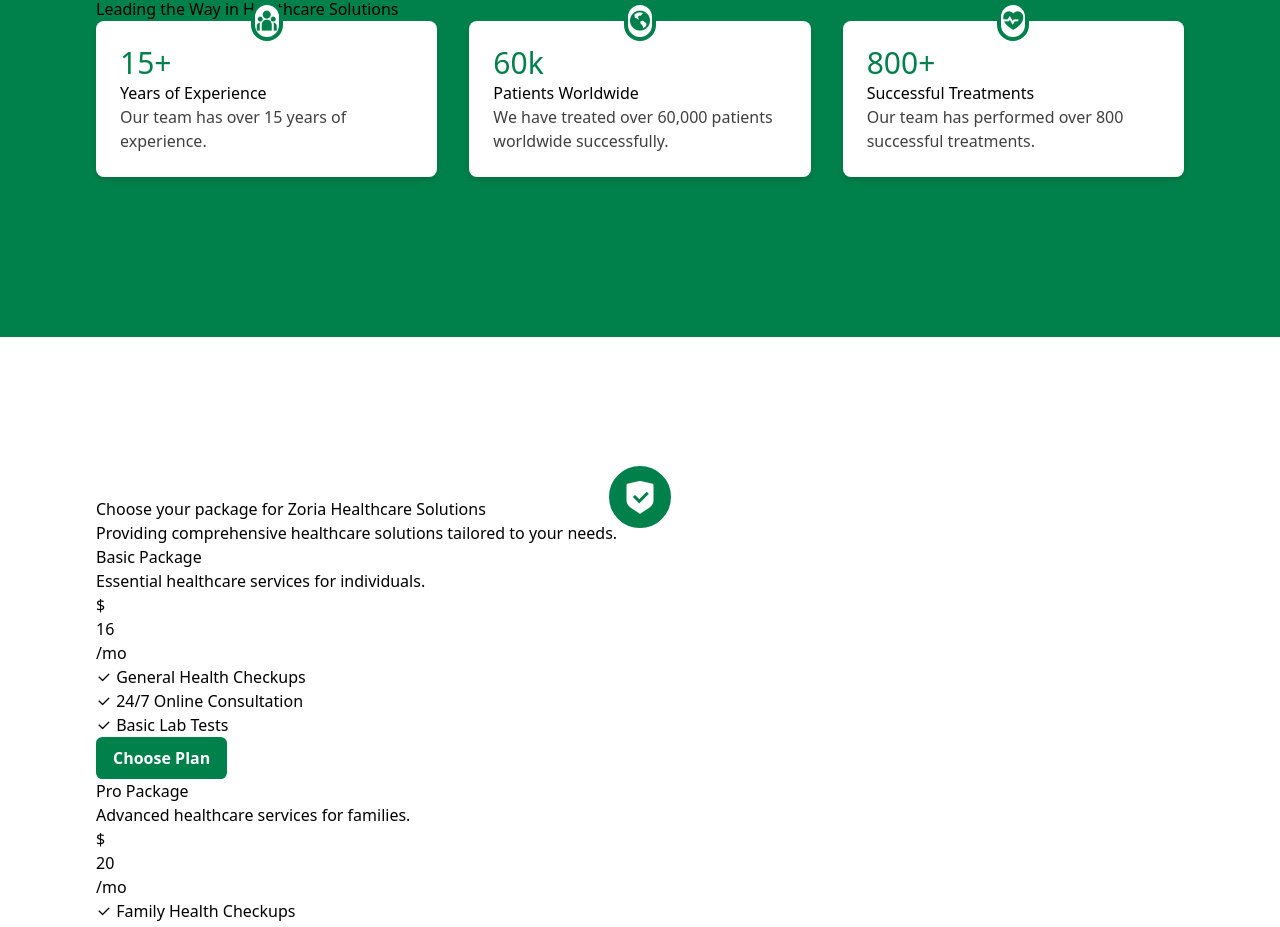
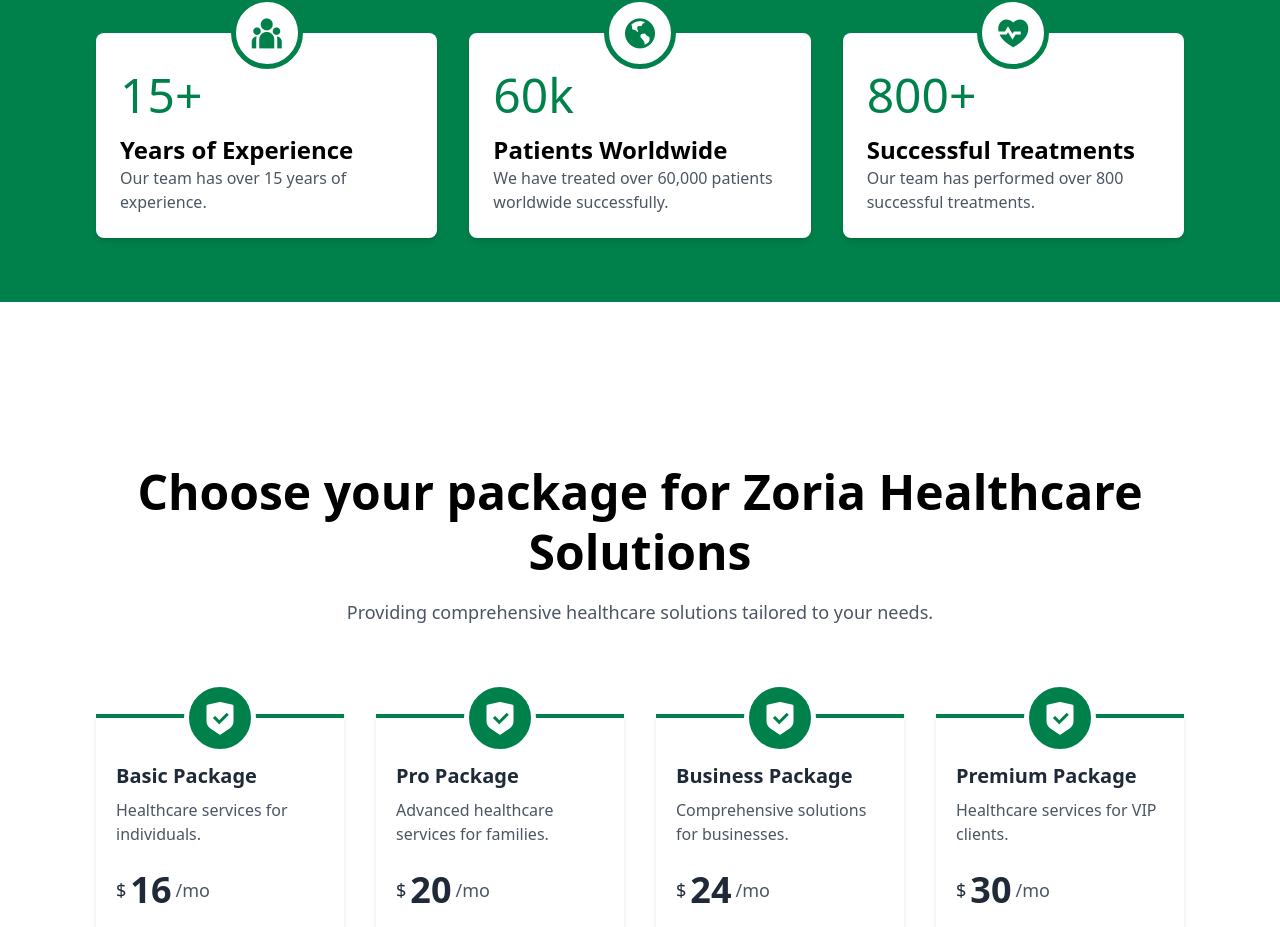
Before and after one commit to rorunsolu/Zoria-Healthcare, a React (Vite) app: page / in a window 1280 px wide. Shown: the part 1867-2794 px from the top of the page. Built offline with nearby package versions, Linux system fonts and the light colour scheme.

Commit message:
JSX for main sections created - FYI (I made the entire website with just vanilla JS, HTML, SCSS before hand)

```diff
--- a/src/components/About.jsx
+++ b/src/components/About.jsx
@@ -1,40 +1,43 @@
 const About = () => {
+    const aboutStats = [
+        {
+            number: "15+",
+            category: "Years of Experience",
+            description: "Our team has over 15 years of experience.",
+            icon: "ri-team-fill",
+        },
+        {
+            number: "60k",
+            category: "Patients Worldwide",
+            description: "We have treated over 60,000 patients worldwide successfully.",
+            icon: "ri-earth-fill",
+        },
+        {
+            number: "800+",
+            category: "Successful Treatments",
+            description: "Our team has performed over 800 successful treatments.",
+            icon: "ri-heart-pulse-fill",
+        }
+    ];
+
     return (
-        <section id="about" className="bg-green">
+        <section id="about" className="bg-green py-16">
             <div className="container about flex flex-col relative">
 
-                <h2 className="about__title mb-[4.5rem]text-white">
+                <h2 className="about__title h2 text-center text-white mb-[4.5rem]">
                     Leading the Way in Healthcare Solutions
                 </h2>
 
-                <div className="about__statistics grid grid-cols-3 gap-8">
+                <div className="about__statistics grid grid-cols-1 md:grid-cols-2 lg:grid-cols-3 gap-8">
 
-                    <div className="about__stats flex flex-col rounded-lg p-6 bg-white shadow-md relative">
-                        <i className="ri-team-fill flex justify-center items-center absolute top-0 left-1/2 transform -translate-x-1/2 -translate-y-1/2 w-18 h-18 rounded-full border-4 border-green text-2xl bg-white text-green"></i>
-                        <span className="about__number text-3xl font-medium text-green">15+</span>
-                        <h3 className="about__category">Years of Experience</h3>
-                        <p className="about__description text-black-2">
-                            Our team has over 15 years of experience.
-                        </p>
-                    </div>
-
-                    <div className="about__stats flex flex-col rounded-lg p-6 bg-white shadow-md relative">
-                        <i className="ri-earth-fill flex justify-center items-center absolute top-0 left-1/2 transform -translate-x-1/2 -translate-y-1/2 w-18 h-18 rounded-full border-4 border-green text-2xl bg-white text-green"></i>
-                        <span className="about__number text-3xl font-medium text-green">60k</span>
-                        <h3 className="about__category">Patients Worldwide</h3>
-                        <p className="about__description text-black-2">
-                            We have treated over 60,000 patients worldwide successfully.
-                        </p>
-                    </div>
-
-                    <div className="about__stats flex flex-col rounded-lg p-6 bg-white shadow-md relative">
-                        <i className="ri-heart-pulse-fill flex justify-center items-center absolute top-0 left-1/2 transform -translate-x-1/2 -translate-y-1/2 w-18 h-18 rounded-full border-4 border-green text-2xl bg-white text-green"></i>
-                        <span className="about__number text-3xl font-medium text-green">800+</span>
-                        <h3 className="about__category">Successful Treatments</h3>
-                        <p className="about__description text-black-2">
-                            Our team has performed over 800 successful treatments.
-                        </p>
-                    </div>
+                    {aboutStats.map((aboutStat, index) => (
+                        <article key={index} className="about__stats flex flex-col items-start rounded-lg p-6 bg-white shadow-md relative">
+                            <i className={`absolute-icon border-green bg-white text-green ${aboutStat.icon}`}></i>
+                            <span className="about__number text-5xl leading-[1.6] font-medium text-green">{aboutStat.number}</span>
+                            <h3 className="about__category text-2xl font-semibold">{aboutStat.category}</h3>
+                            <p className="about__description text-gray-600">{aboutStat.description}</p>
+                        </article>
+                    ))}
 
                 </div>
 
--- a/src/components/Articles.jsx
+++ b/src/components/Articles.jsx
@@ -1,52 +1,55 @@
 const Articles = () => {
+
+    const articleCards = [
+        {
+            title: "The Benefits of Regular Health Checks",
+            description: "Regular health checks can help identify potential health issues early.",
+            image: "articles-image-1.jpg",
+        },
+        {
+            title: "Healthy Eating Habits",
+            description: "Discover how balanced meals can improve your overall health.",
+            image: "articles-image-2.jpg",
+        },
+        {
+            title: "Exercise Tips for a Busy Schedule",
+            description: "Learn quick and effective workouts for a hectic lifestyle.",
+            image: "articles-image-3.jpg",
+        },
+        {
+            title: "Healthy Sleep Habits",
+            description: "Discover how regular sleep can improve your overall health.",
+            image: "articles-image-4.jpg",
+        }
+    ];
+
     return (
         <section id="articles">
             <div className="container articles">
-                <div className="articles__text-wrapper">
-                    <h2 className="articles__title"><span>Insights</span> and <span>Updates</span></h2>
-                    <p className="articles__subtitle">Read our latest articles and stay up-to-date with the latest healthcare trends and news.</p>
+                <div className="articles__text-wrapper text-center mb-12">
+                    <h2 className="articles__title h2 text-black mb-[0.5rem]">
+                        <span className="text-green">Insights</span> and <span className="text-green">Updates</span>
+                    </h2>
+                    <p className="articles__subtitle text-lg text-gray-600">
+                        Read our latest articles and stay up-to-date with the latest healthcare trends and news.
+                    </p>
                 </div>
 
-                <div className="articles__card-wrapper">
-                    <article className="articles__card" id="articles__card-1">
-                        <h3 className="articles__card-title">The Benefits of Regular Health Checks</h3>
-                        <div className="articles__card-bottom">
-                            <p className="articles__card-info">Regular health checks can help identify potential health issues early.</p>
-                            <div className="button-wrapper">
-                                <a className="button button--white">Read More</a>
+                <div className="articles__card-wrapper grid grid-cols-1 sm:grid-cols-2 lg:grid-cols-4 gap-8">
+
+                    {articleCards.map((card, index) => (
+                        <article key={index} className="articles__card flex flex-col justify-between p-5 relative overflow-hidden h-72 rounded-md">
+                            <div className="absolute inset-0 -z-10 w-full h-full bg-cover bg-center brightness-50" style={{ backgroundImage: `url(/src/assets/articles/${card.image})` }}></div>
+                            <h3 className="articles__card-title text-xl font-bold text-white mb-2">{card.title}</h3>
+                            <div className="articles__card-bottom mt-4">
+                                <p className="articles__card-info text-[1rem] text-white-2 mb-4">{card.description}</p>
+                                <div className="button-wrapper">
+                                    <a className="button button--white" href="#">Read More</a>
+                                </div>
                             </div>
-                        </div>
-                    </article>
+                        </article>
+                    ))}
 
-                    <article className="articles__card" id="articles__card-2">
-                        <h3 className="articles__card-title">Healthy Eating Habits</h3>
-                        <div className="articles__card-bottom">
-                            <p className="articles__card-info">Discover how balanced meals can improve your overall health.</p>
-                            <div className="button-wrapper">
-                                <a className="button button--white">Read More</a>
-                            </div>
-                        </div>
-                    </article>
-
-                    <article className="articles__card" id="articles__card-3">
-                        <h3 className="articles__card-title">Exercise Tips for a Busy Schedule</h3>
-                        <div className="articles__card-bottom">
-                            <p className="articles__card-info">Learn quick and effective workouts for a hectic lifestyle.</p>
-                            <div className="button-wrapper">
-                                <a className="button button--white">Read More</a>
-                            </div>
-                        </div>
-                    </article>
-
-                    <article className="articles__card" id="articles__card-4">
-                        <h3 className="articles__card-title">Healthy Sleep Habits</h3>
-                        <div className="articles__card-bottom">
-                            <p className="articles__card-info">Discover how regular sleep can improve your overall health.</p>
-                            <div className="button-wrapper">
-                                <a className="button button--white">Read More</a>
-                            </div>
-                        </div>
-                    </article>
                 </div>
             </div>
         </section>
--- a/src/components/Navbar.jsx
+++ b/src/components/Navbar.jsx
@@ -3,7 +3,7 @@
     <nav className="fixed z-[100] w-full">
       <div className="nav flex items-center justify-between p-[1rem] bg-green">
         <a className="logo flex items-center gap-[0.35rem] body-1" href="#">
-          <img src="./src/images/logo.png" alt="" />
+          <img src="./src/assets/logo/logo.png" alt="" />
           Zoria
         </a>
 
--- a/src/components/Pricing.jsx
+++ b/src/components/Pricing.jsx
@@ -1,96 +1,84 @@
 const Pricing = () => {
+    const pricingCards = [
+        {
+            title: "Basic Package",
+            description: "Healthcare services for individuals.",
+            fee: 16,
+            features: [
+                "General Health Checkups",
+                "24/7 Online Consultation",
+                "Basic Lab Tests"
+            ]
+        },
+        {
+            title: "Pro Package",
+            description: "Advanced healthcare services for families.",
+            fee: 20,
+            features: [
+                "Family Health Checkups",
+                "Specialist Consultations",
+                "Advanced Lab Tests"
+            ]
+        },
+        {
+            title: "Business Package",
+            description: "Comprehensive solutions for businesses.",
+            fee: 24,
+            features: [
+                "Corporate Health Plans",
+                "On-site Health Services",
+                "Employee Wellness Programs"
+            ]
+        },
+        {
+            title: "Premium Package",
+            description: "Healthcare services for VIP clients.",
+            fee: 30,
+            features: [
+                "Personal Health Manager",
+                "Home Visits",
+                "Comprehensive Lab Tests"
+            ]
+        }
+    ];
+
     return (
         <section id="pricing">
             <div className="container pricing">
-                <div className="pricing__text-wrapper">
-                    <h2 className="pricing__title">Choose your <span>package for Zoria Healthcare</span> Solutions</h2>
-                    <p className="pricing__subtitle">Providing comprehensive healthcare solutions tailored to your needs.</p>
+                <div className="pricing__text-wrapper text-center mb-[5.5rem]">
+                    <h2 className="pricing__title h2 text-black mb-4">
+                        Choose your <span className="text-green-500">package for Zoria Healthcare</span> Solutions
+                    </h2>
+                    <p className="pricing__subtitle text-lg text-gray-600">
+                        Providing comprehensive healthcare solutions tailored to your needs.
+                    </p>
                 </div>
 
-                <div className="pricing__card-wrapper">
-                    <article className="pricing__card">
-                        <i className="ri-shield-check-fill absolute-icon"></i>
-                        <div className="pricing__card-top">
-                            <h3 className="pricing__card-title">Basic Package</h3>
-                            <p className="pricing__card-description">Essential healthcare services for individuals.</p>
-                        </div>
-                        <div className="pricing__card-fee">
-                            <p className="pricing__card-unit">$</p>
-                            <p className="pricing__card-amount">16</p>
-                            <p className="pricing__card-duration">/mo</p>
-                        </div>
-                        <div className="pricing__card-features-wrapper">
-                            <p className="pricing__card-feature"><i className="ri-check-line"></i> General Health Checkups</p>
-                            <p className="pricing__card-feature"><i className="ri-check-line"></i> 24/7 Online Consultation</p>
-                            <p className="pricing__card-feature"><i className="ri-check-line"></i> Basic Lab Tests</p>
-                        </div>
-                        <div className="button-wrapper">
-                            <a className="button button--green">Choose Plan</a>
-                        </div>
-                    </article>
+                <div className="pricing__card-wrapper grid grid-cols-1 md:grid-cols-2 lg:grid-cols-4 gap-8">
 
-                    <article className="pricing__card">
-                        <i className="ri-shield-check-fill absolute-icon"></i>
-                        <div className="pricing__card-top">
-                            <h3 className="pricing__card-title">Pro Package</h3>
-                            <p className="pricing__card-description">Advanced healthcare services for families.</p>
-                        </div>
-                        <div className="pricing__card-fee">
-                            <p className="pricing__card-unit">$</p>
-                            <p className="pricing__card-amount">20</p>
-                            <p className="pricing__card-duration">/mo</p>
-                        </div>
-                        <div className="pricing__card-features-wrapper">
-                            <p className="pricing__card-feature"><i className="ri-check-line"></i> Family Health Checkups</p>
-                            <p className="pricing__card-feature"><i className="ri-check-line"></i> Specialist Consultations</p>
-                            <p className="pricing__card-feature"><i className="ri-check-line"></i> Advanced Lab Tests</p>
-                        </div>
-                        <div className="button-wrapper">
-                            <a className="button button--green">Choose Plan</a>
-                        </div>
-                    </article>
+                    {pricingCards.map((pricingCard, index) => (
+                        <article key={index} className="pricing__card bg-white rounded-md rounded-t-none shadow-md p-5 relative border-t-4 border-[var(--color-green)]">
+                            <i className="ri-shield-check-fill absolute-icon"></i>
+                            <div className="pricing__card-top mt-6 mb-6">
+                                <h3 className="pricing__card-title text-xl font-semibold text-gray-800 mb-2">{pricingCard.title}</h3>
+                                <p className="pricing__card-description text-gray-600">{pricingCard.description}</p>
+                            </div>
+                            <div className="pricing__card-fee flex items-center mb-6">
+                                <p className="pricing__card-unit text-lg font-medium text-gray-800 mr-1">$</p>
+                                <p className="pricing__card-amount text-4xl font-bold text-gray-800">{pricingCard.fee}</p>
+                                <p className="pricing__card-duration text-lg text-gray-600 ml-1">/mo</p>
+                            </div>
+                            <div className="pricing__card-features-wrapper space-y-2 mb-6">
+                                {pricingCard.features.map((feature, index) => (
+                                    <p key={index} className="pricing__card-feature flex items-center text-gray-600">
+                                        <i className="ri-check-line text-green mr-2"></i> {feature}
+                                    </p>
 
-                    <article className="pricing__card">
-                        <i className="ri-shield-check-fill absolute-icon"></i>
-                        <div className="pricing__card-top">
-                            <h3 className="pricing__card-title">Business Package</h3>
-                            <p className="pricing__card-description">Comprehensive solutions for businesses.</p>
-                        </div>
-                        <div className="pricing__card-fee">
-                            <p className="pricing__card-unit">$</p>
-                            <p className="pricing__card-amount">24</p>
-                            <p className="pricing__card-duration">/mo</p>
-                        </div>
-                        <div className="pricing__card-features-wrapper">
-                            <p className="pricing__card-feature"><i className="ri-check-line"></i> Corporate Health Plans</p>
-                            <p className="pricing__card-feature"><i className="ri-check-line"></i> On-site Health Services</p>
-                            <p className="pricing__card-feature"><i className="ri-check-line"></i> Employee Wellness Programs</p>
-                        </div>
-                        <div className="button-wrapper">
-                            <a className="button button--green">Choose Plan</a>
-                        </div>
-                    </article>
+                                ))}
+                            </div>
+                        </article>
+                    ))}
 
-                    <article className="pricing__card">
-                        <i className="ri-shield-check-fill absolute-icon"></i>
-                        <div className="pricing__card-top">
-                            <h3 className="pricing__card-title">Premium Package</h3>
-                            <p className="pricing__card-description">Exclusive healthcare services for VIP clients.</p>
-                        </div>
-                        <div className="pricing__card-fee">
-                            <p className="pricing__card-unit">$</p>
-                            <p className="pricing__card-amount">30</p>
-                            <p className="pricing__card-duration">/mo</p>
-                        </div>
-                        <div className="pricing__card-features-wrapper">
-                            <p className="pricing__card-feature"><i className="ri-check-line"></i> Personal Health Manager</p>
-                            <p className="pricing__card-feature"><i className="ri-check-line"></i> Home Visits</p>
-                            <p className="pricing__card-feature"><i className="ri-check-line"></i> Comprehensive Lab Tests</p>
-                        </div>
-                        <div className="button-wrapper">
-                            <a className="button button--green">Choose Plan</a>
-                        </div>
-                    </article>
                 </div>
             </div>
         </section>
```
Also changed, not shown: src/components/Conversion.jsx (+13 -5 lines), src/components/Faq.jsx (+37 -36 lines), src/components/Testimonials.jsx (+55 -101 lines).
